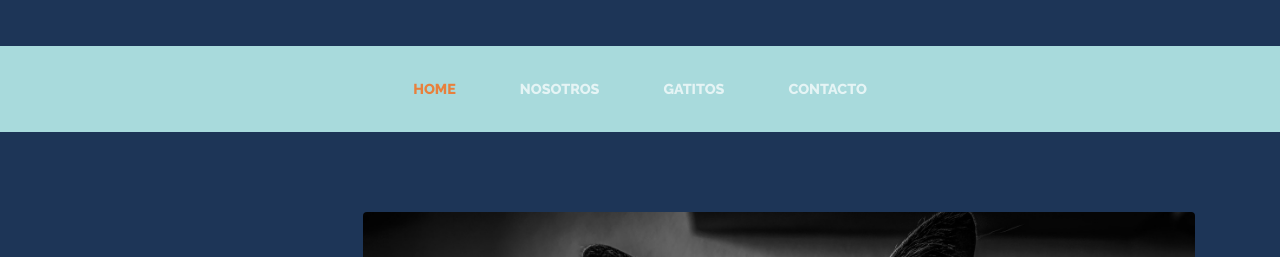
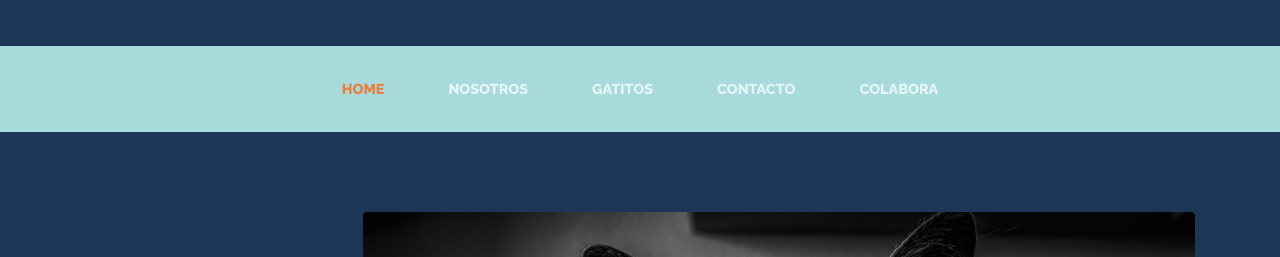
Before and after one commit to LucaTic-Ed13/MadLionsFront, a website: page index.html in a window 1280 px wide. Shown: the part 228-485 px from the top of the page. Drawn offline with Linux system fonts and the light colour scheme.

Commit message:
prueba 1

```diff
--- a/index.html
+++ b/index.html
@@ -53,6 +53,9 @@
             <li class="nav-item px-lg-4">
               <a class="nav-link text-uppercase text-expanded" href="contact-us.html">Contacto</a>
             </li>
+            <li class="nav-item px-lg-4">
+              <a class="nav-link text-uppercase text-expanded" href="colabora.html">Colabora</a>
+            </li>
           </ul>
         </div>
       </div>
```
